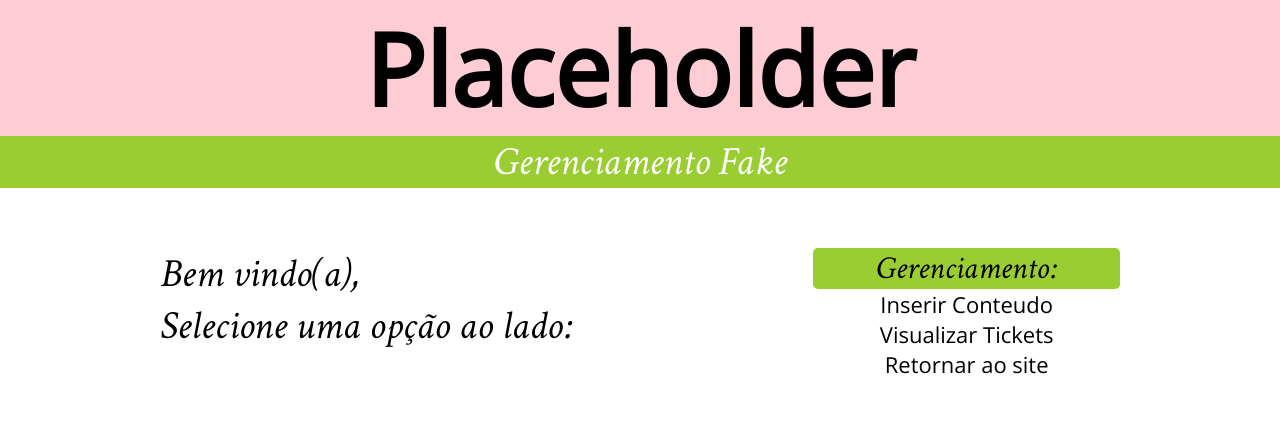
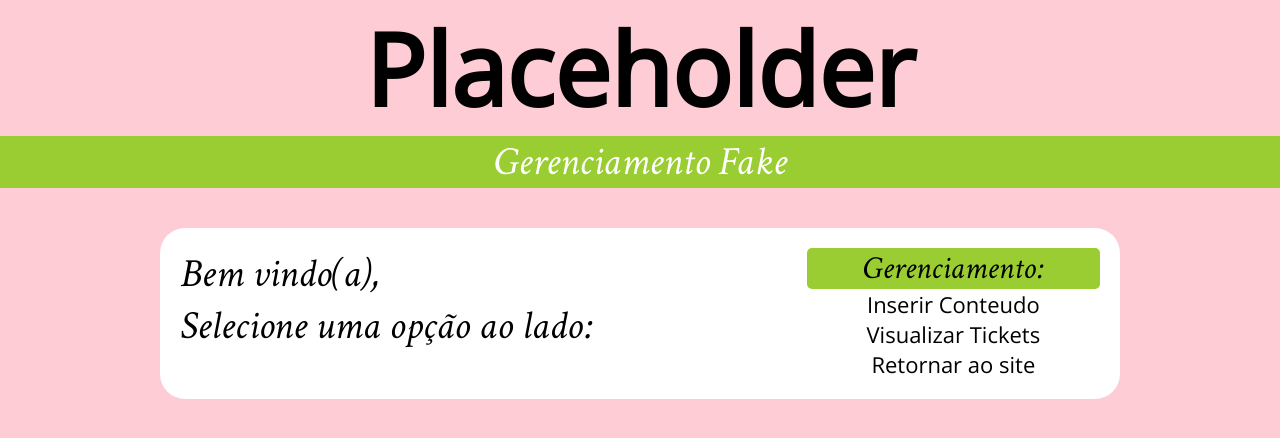
Before and after one commit to jrafaelpcruz/hackaton-pamI, a PHP site: page /fake.php in a window 1280 px wide. Shown: the top 438 px of the page. Run offline with PHP 8.4, Linux system fonts and the light colour scheme.

Commit message:
correçao de um bug em -980px

```diff
--- a/fake.php
+++ b/fake.php
@@ -10,7 +10,7 @@
   <link href="https://fonts.googleapis.com/css2?family=Crimson+Text:ital@1&family=Open+Sans:wght@300&display=swap" rel="stylesheet">
   <title>FAKE</title>
 </head>
-<body class="fake-bkg">
+<body class="fake-bkg1">
 <header><h1>Placeholder</h1></header>
   <h1 class="contato-titulo">Gerenciamento Fake</h1>
   <main>
--- a/index.php
+++ b/index.php
@@ -45,6 +45,6 @@
   }
   ?>
  <div>
-b<footer><?php include 'footer.php'?></footer>
+<footer><?php include 'footer.php'?></footer>
 </body>
 </html>
--- a/styles/styles.css
+++ b/styles/styles.css
@@ -74,7 +74,7 @@ li a:hover {
 main {
   width:75%;
   padding:20px;
-  box-sizing:content-box;
+  box-sizing:border-box;
   display:flex;
   flex-flow: wrap column;
   align-items: center;
@@ -88,6 +88,7 @@ main {
 .spotlight-container {
   width:100%;
   display:flex;
+  box-sizing:content-box;
   align-items: top;
 }
 .spotlight {
```
